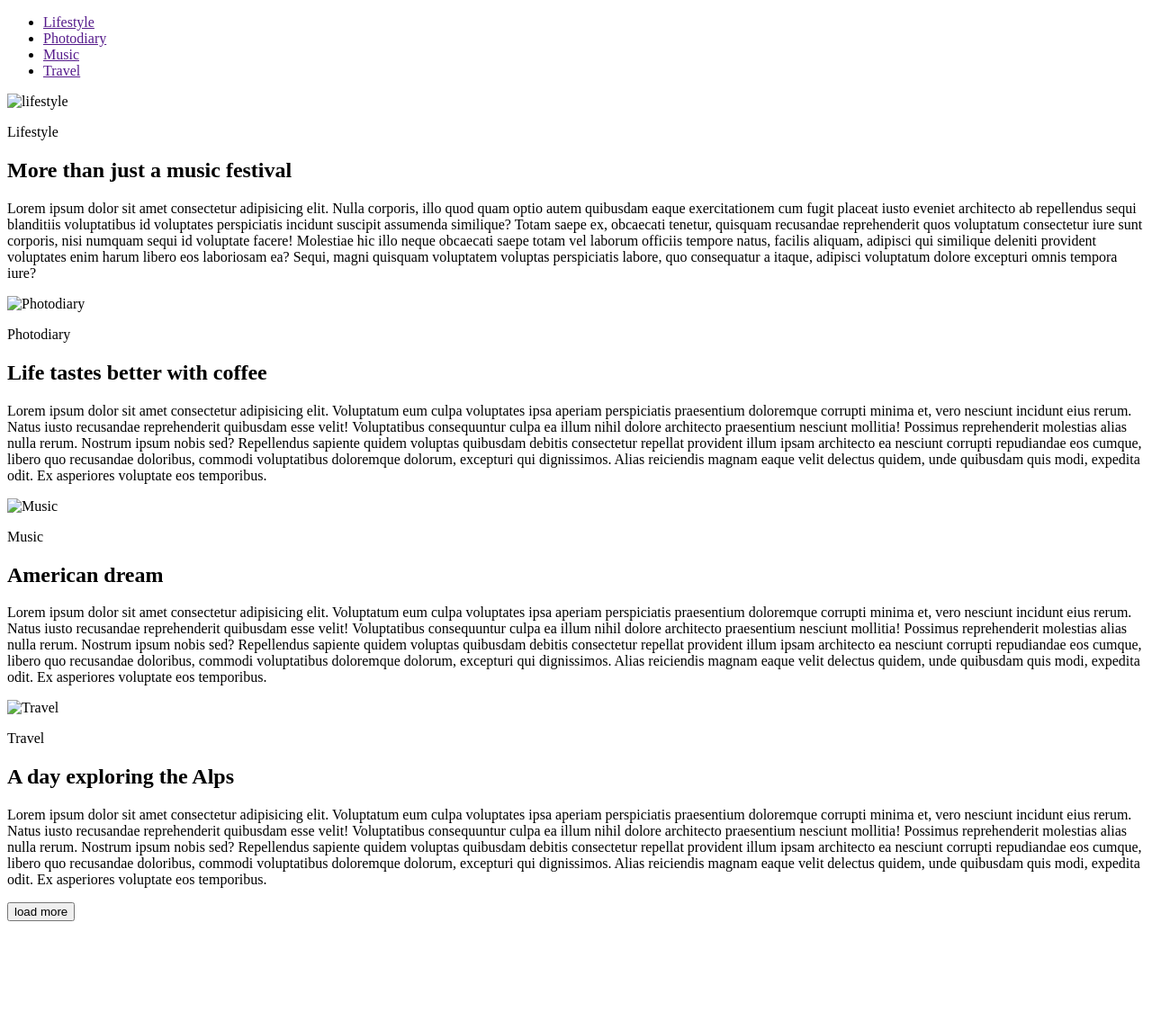
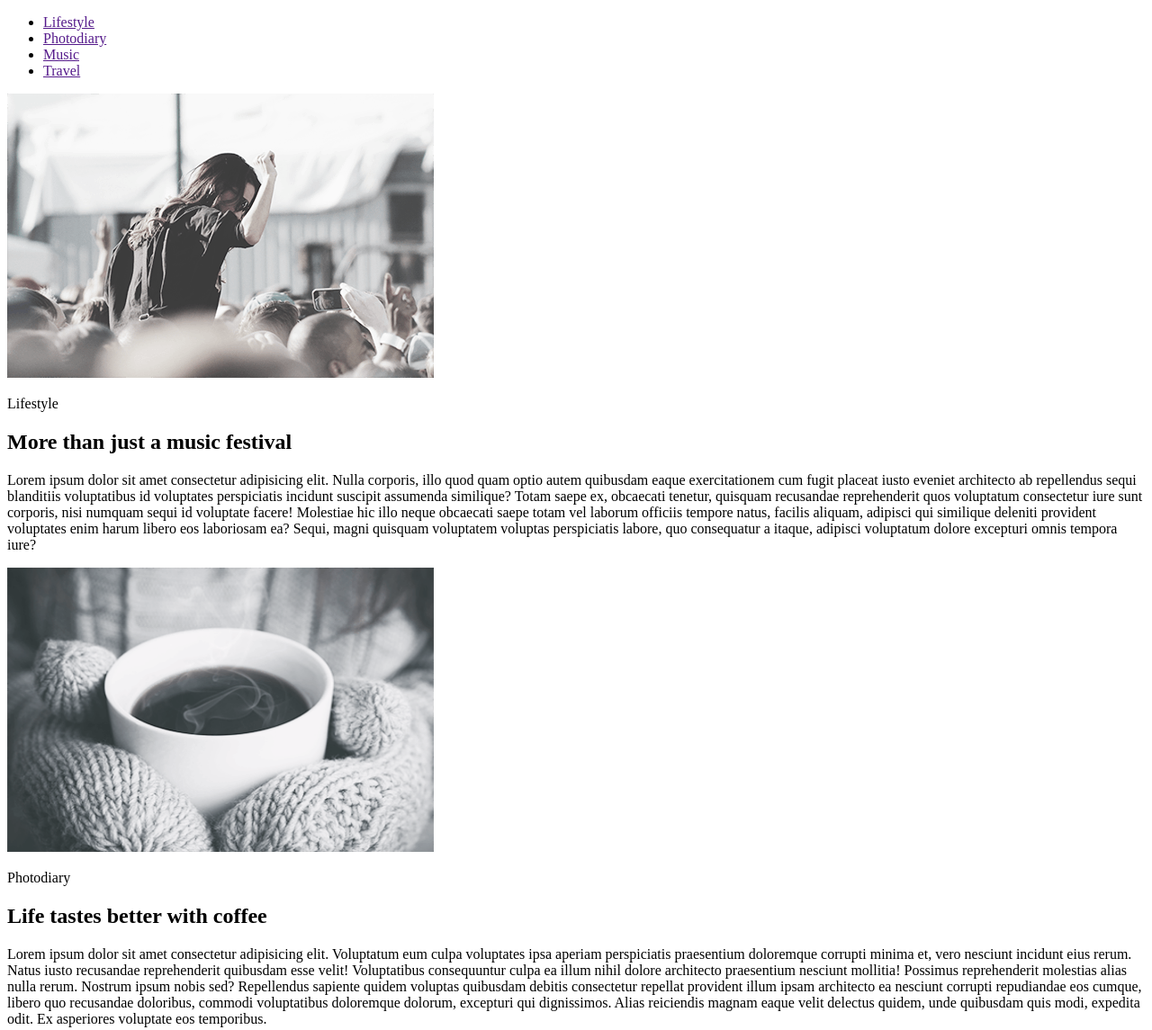
Before and after one commit to Daikiri-San/goit-fe-course, a plain HTML site: page html-css/module 1/index.html in a window 1280 px wide. Shown: the top 1145 px of the page at 90% size. Before the commit the page ends 1032 px from the top, so only its background shows below. Drawn offline with Linux system fonts and the light colour scheme.

Commit message:
made articles

```diff
--- a/html-css/module 1/index.html
+++ b/html-css/module 1/index.html
@@ -13,22 +13,30 @@
         <li><a href="">Music</a></li>
         <li><a href="">Travel</a></li>
     </ul>
-    <img src="img/Filtro fotografico 5 copia 2@1X.png" alt="lifestyle" width="474" height="316">
+    <article>
+    <img src="img/lifestyle.png" alt="lifestyle" width="474" height="316">
     <p>Lifestyle</p>
     <h2>More than just a music festival</h2>
     <p>Lorem ipsum dolor sit amet consectetur adipisicing elit. Nulla corporis, illo quod quam optio autem quibusdam eaque exercitationem cum fugit placeat iusto eveniet architecto ab repellendus sequi blanditiis voluptatibus id voluptates perspiciatis incidunt suscipit assumenda similique? Totam saepe ex, obcaecati tenetur, quisquam recusandae reprehenderit quos voluptatum consectetur iure sunt corporis, nisi numquam sequi id voluptate facere! Molestiae hic illo neque obcaecati saepe totam vel laborum officiis tempore natus, facilis aliquam, adipisci qui similique deleniti provident voluptates enim harum libero eos laboriosam ea? Sequi, magni quisquam voluptatem voluptas perspiciatis labore, quo consequatur a itaque, adipisci voluptatum dolore excepturi omnis tempora iure?</p>
-    <img src="img/02_image_coffee.png" alt="Photodiary" width="474" height="316">
+</article>
+<article>
+    <img src="img/coffee.png" alt="Photodiary" width="474" height="316">
     <p>Photodiary</p>
     <h2>Life tastes better with coffee</h2>
     <p>Lorem ipsum dolor sit amet consectetur adipisicing elit. Voluptatum eum culpa voluptates ipsa aperiam perspiciatis praesentium doloremque corrupti minima et, vero nesciunt incidunt eius rerum. Natus iusto recusandae reprehenderit quibusdam esse velit! Voluptatibus consequuntur culpa ea illum nihil dolore architecto praesentium nesciunt mollitia! Possimus reprehenderit molestias alias nulla rerum. Nostrum ipsum nobis sed? Repellendus sapiente quidem voluptas quibusdam debitis consectetur repellat provident illum ipsam architecto ea nesciunt corrupti repudiandae eos cumque, libero quo recusandae doloribus, commodi voluptatibus doloremque dolorum, excepturi qui dignissimos. Alias reiciendis magnam eaque velit delectus quidem, unde quibusdam quis modi, expedita odit. Ex asperiores voluptate eos temporibus.</p>
-    <img src="img/03_image_dream.png" alt="Music" width="474" height="316">
+</article>
+<article>
+    <img src="img/sky.png" alt="Music" width="474" height="316">
     <p>Music</p>
     <h2>American dream</h2>
     <p>Lorem ipsum dolor sit amet consectetur adipisicing elit. Voluptatum eum culpa voluptates ipsa aperiam perspiciatis praesentium doloremque corrupti minima et, vero nesciunt incidunt eius rerum. Natus iusto recusandae reprehenderit quibusdam esse velit! Voluptatibus consequuntur culpa ea illum nihil dolore architecto praesentium nesciunt mollitia! Possimus reprehenderit molestias alias nulla rerum. Nostrum ipsum nobis sed? Repellendus sapiente quidem voluptas quibusdam debitis consectetur repellat provident illum ipsam architecto ea nesciunt corrupti repudiandae eos cumque, libero quo recusandae doloribus, commodi voluptatibus doloremque dolorum, excepturi qui dignissimos. Alias reiciendis magnam eaque velit delectus quidem, unde quibusdam quis modi, expedita odit. Ex asperiores voluptate eos temporibus.</p>
-    <img src="img/04_image_alps.png" alt="Travel" width="474" height="316">
+</article>
+<article>
+    <img src="img/person.png" alt="Travel" width="474" height="316">
     <p>Travel</p>
     <h2>A day exploring the Alps</h2>
     <p>Lorem ipsum dolor sit amet consectetur adipisicing elit. Voluptatum eum culpa voluptates ipsa aperiam perspiciatis praesentium doloremque corrupti minima et, vero nesciunt incidunt eius rerum. Natus iusto recusandae reprehenderit quibusdam esse velit! Voluptatibus consequuntur culpa ea illum nihil dolore architecto praesentium nesciunt mollitia! Possimus reprehenderit molestias alias nulla rerum. Nostrum ipsum nobis sed? Repellendus sapiente quidem voluptas quibusdam debitis consectetur repellat provident illum ipsam architecto ea nesciunt corrupti repudiandae eos cumque, libero quo recusandae doloribus, commodi voluptatibus doloremque dolorum, excepturi qui dignissimos. Alias reiciendis magnam eaque velit delectus quidem, unde quibusdam quis modi, expedita odit. Ex asperiores voluptate eos temporibus.</p>
+</article>
     <button>load more</button>
 </body>
 </html>
```
